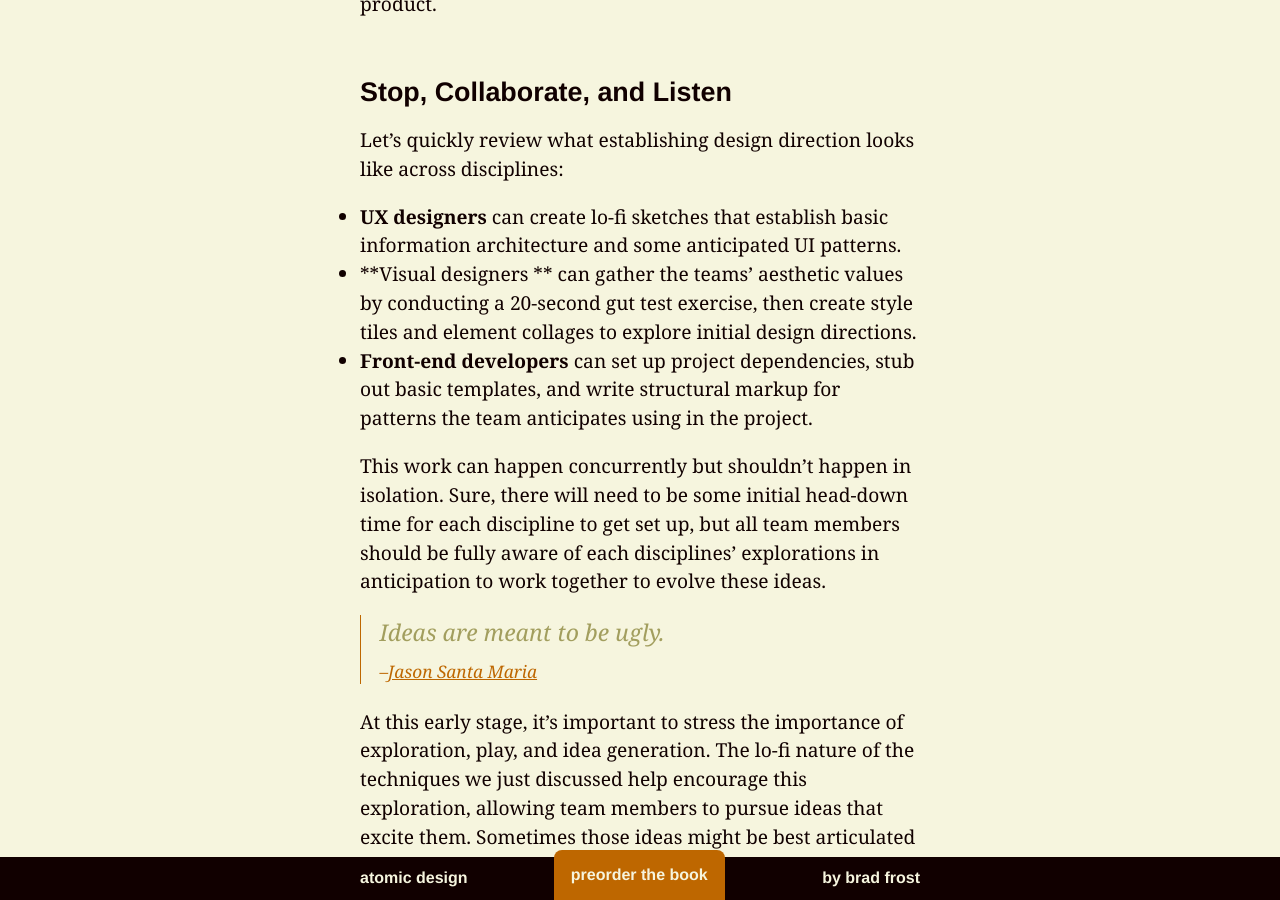
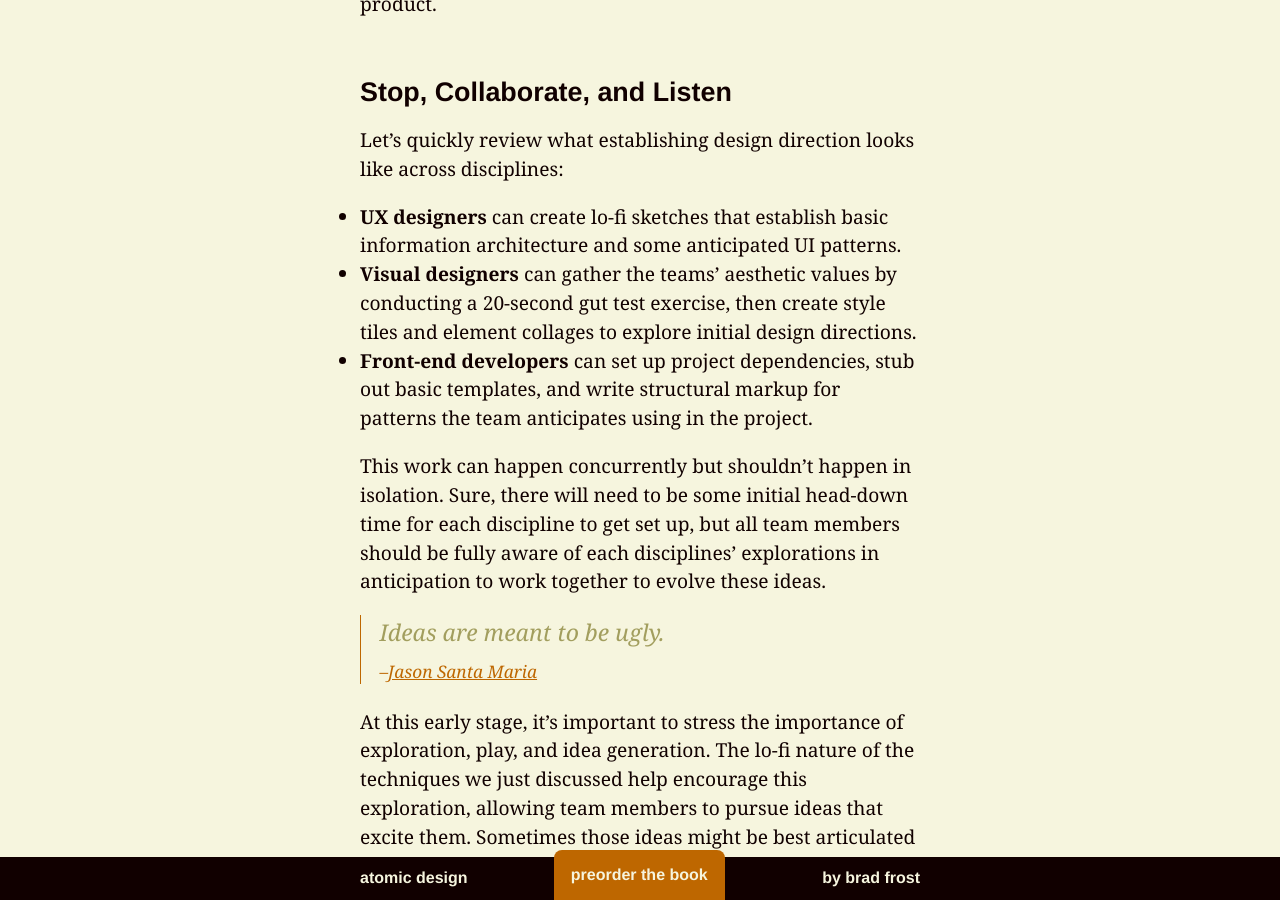
Before and after one commit to bradfrost/atomic-design, a Jekyll site: the page built from chapter-4.md, in a window 1280 px wide and 900 px high, scrolled down 49423 px. Built offline with Jekyll 4.4.1, drawn with Linux system fonts in a browser that asks for light colours; part of the change alters nothing that is shown; some of the changed text lies outside the part shown.

Commit message:
Fix Markdown formatting

```diff
--- a/chapter-4.md
+++ b/chapter-4.md
@@ -402,7 +402,7 @@ Are you making an e-commerce site? You can set up site search, shopping cart tab
 Let's quickly review what establishing design direction looks like across disciplines:
 
 - **UX designers** can create lo-fi sketches that establish basic information architecture and some anticipated UI patterns.
-- **Visual designers ** can gather the teams' aesthetic values by conducting a 20-second gut test exercise, then create style tiles and element collages to explore initial design directions.
+- **Visual designers** can gather the teams' aesthetic values by conducting a 20-second gut test exercise, then create style tiles and element collages to explore initial design directions.
 - **Front-end developers** can set up project dependencies, stub out basic templates, and write structural markup for patterns the team anticipates using in the project.
 
 This work can happen concurrently but shouldn't happen in isolation. Sure, there will need to be some initial head-down time for each discipline to get set up, but all team members should be fully aware of each disciplines' explorations in anticipation to work together to evolve these ideas.
@@ -412,7 +412,6 @@ This work can happen concurrently but shouldn't happen in isolation. Sure, there
 At this early stage, it's important to stress the importance of exploration, play, and idea generation. The lo-fi nature of the techniques we just discussed help encourage this exploration, allowing team members to pursue ideas that excite them. Sometimes those ideas might be best articulated as a napkin sketch, a prototype in [Codpen](http://codepen.io/), a visual exploration in Sketch, a quick wire in Balsamiq, a motion concept in Flash, or some combination of mediums and tools. The point is for the team to generate ideas and solve problems, not to enforce a rigid order of operations. By approaching this exploration in a cross-disciplinary way, teams can find balance between aesthetics, technical opportunities and information design.
 
 ### Codifying patterns
-
 - Need time to establish the UI patterns that will be used in the interface.
 - Doing so too early stifles creativity and flexibility
 - Once the general art direction, IA, etc are established, patterns can be established and codified for reuse.
@@ -423,5 +422,9 @@ With a general design direction established, the team can roll up their sleeves
 - Going from rough wireframes into the browser, iterating there
 - The role of full comps, and design iteration.
 - Back and forth between design and development
+
+### The role of comps in modern
+
+### In-Browser Iteration
 - Get into the browser and iterate there. Static design work becomes complementary to the living version
 - Once the team feels good about the
```
Also changed, not shown: 2 other files.
